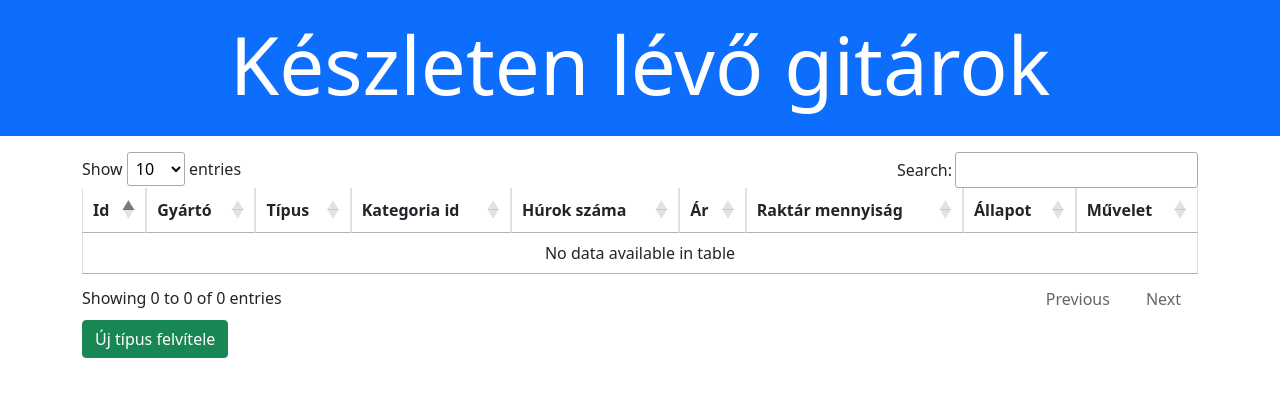
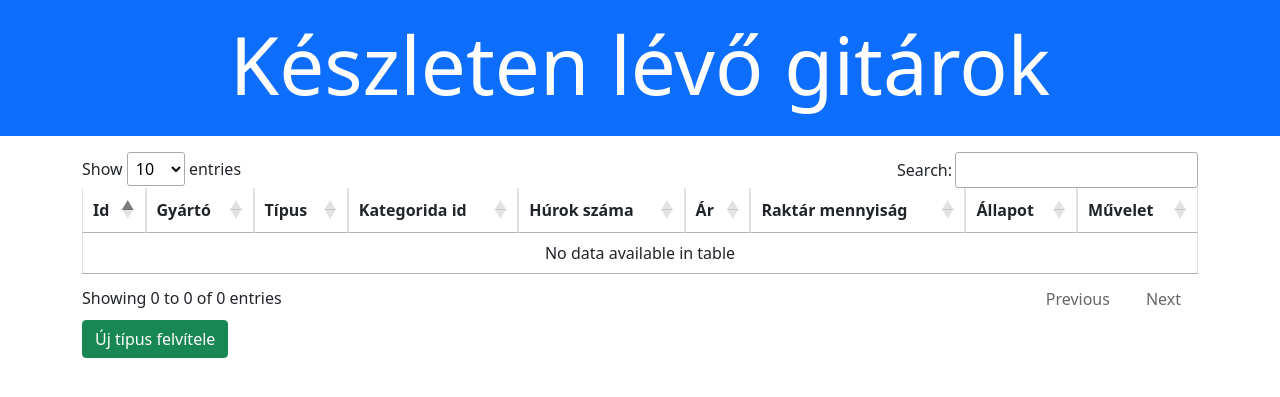
Before and after one commit to kpeter1994/gitats-CRUD, a PHP site: page / in a window 1280 px wide. Shown: the top 397 px of the page. Run offline with PHP 8.4, Linux system fonts and the light colour scheme; data that the repository does not hold is empty; some libraries are stand-ins or nearby versions.

```diff
--- a/app/view/index.php
+++ b/app/view/index.php
@@ -12,7 +12,7 @@ echo "<div class='bg-primary py-3 mb-3'>
         <th>Id</th>
         <th>Gyártó</th>
         <th>Típus</th>
-        <th>Kategoria id</th>
+        <th>Kategorida id</th>
         <th>Húrok száma</th>
         <th>Ár</th>
         <th>Raktár mennyiság</th>
```
